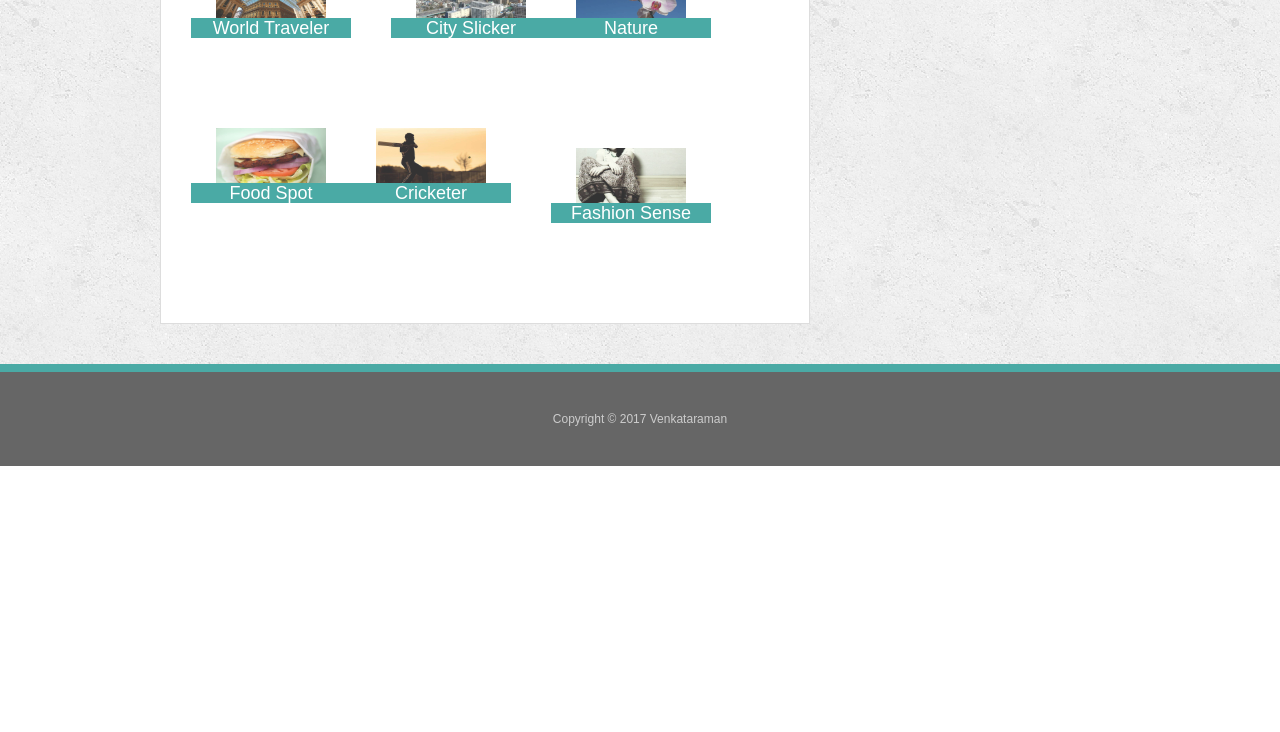
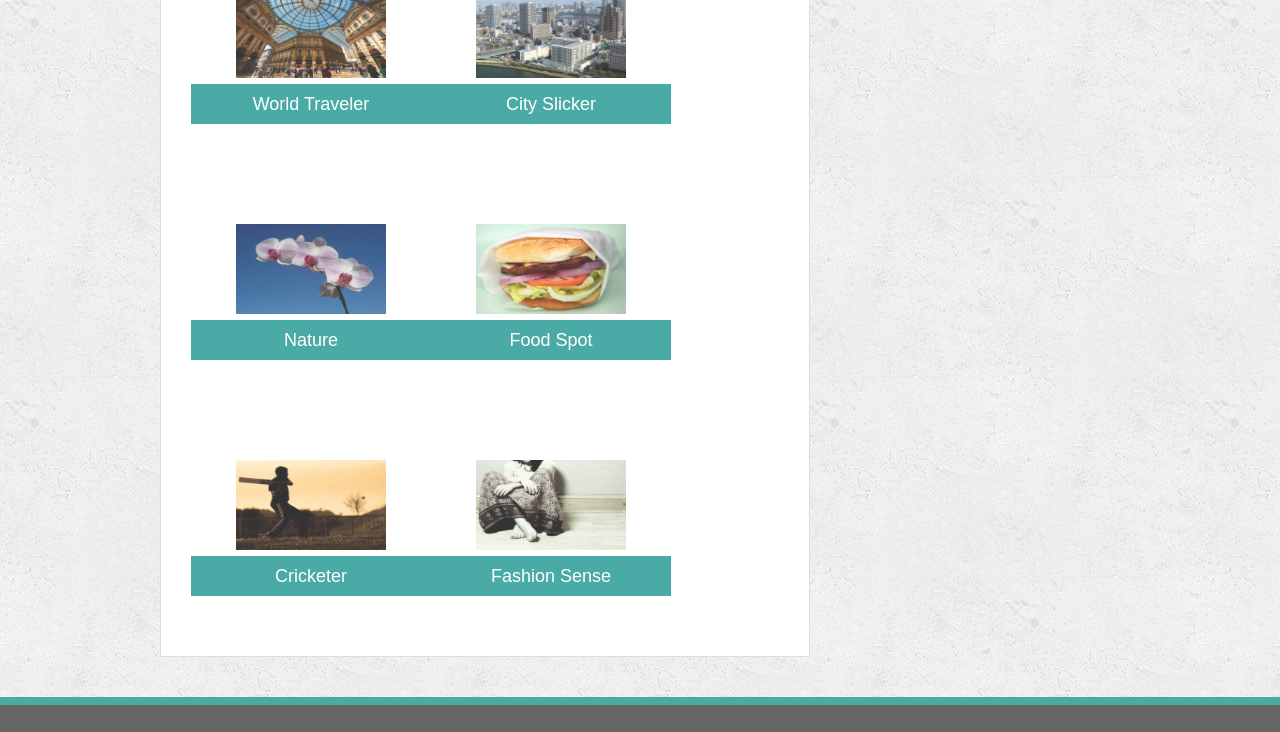
Before and after one commit to venkatvenkataraman/Responsive-Portfolio, a plain HTML site: page portfolio.html in a window 1280 px wide. Shown: the part 335-1067 px from the top of the page. Before the commit the page ends 801 px from the top, so only its background shows below. Drawn offline with Linux system fonts and the light colour scheme.

Commit message:
third version of all site files

```diff
--- a/assets/css/style.css
+++ b/assets/css/style.css
@@ -162,26 +162,28 @@ h3,
   position: relative;
   float: left;
   /* width: 274px; */
-  margin: 20px 0 25px;
+  margin: 25px 0 20px;
   overflow: auto;
 }
 
-.work:nth-child(even) {
+/* .work:nth-child(even) {
   margin-right: 40px;
-}
+} */
 
 .work img {
-  width: 100%;
+  /* width: 100%; */
+  width:240px;
+  height:180px;
+  padding:45px;
   border: 0 none;
   opacity: 0.8;
 }
 
-
 .work h6 {
   position: absolute;
-  bottom: 20px;
+  bottom: 10px;
   width: 100%;
-  padding: 5px;
+  padding: 15px;
   margin-bottom: 0;
   font-weight: 300;
   line-height: 10px;
@@ -190,20 +192,6 @@ h3,
   background: #4aaaa5;
   border-bottom: 0;
 }
-
-/* .work h3 {
-  position: absolute;
-  bottom: 20px;
-  width: 100%;
-  padding: 15px;
-  margin-bottom: 0;
-  font-weight: 300;
-  line-height: 30px;
-  color: #fff;
-  text-align: center;
-  background: #4aaaa5;
-  border-bottom: 0;
-} */
 
 .auth-image {
   float: left;
--- a/portfolio.html
+++ b/portfolio.html
@@ -24,45 +24,42 @@
   <div id="main-container" class="container">
     <section class="main-section">
       <h1>Portfolio</h1>
-
       <div class="work">
           <a href="#" target="_blank"><img src="assets/images/PortfolioImages/WorldTraveler.jpg"
-            alt="WorldTraveler" style="float:left;width:160px;height:120px;padding:25px;">
+            alt="WorldTraveler">
           </a>
           <h6>World Traveler</h6>
       </div>
       <div class="work">
           <a href="#" target="_blank"><img src="assets/images/PortfolioImages/city-q-c-640-480-5.jpg"
-            alt="CitySlicker" style="float:left;width:160px;height:120px;padding:25px;">
+            alt="CitySlicker">
+            <!-- width:160px;height:120px;padding:45px; -->
           </a>
           <h6>City Slicker</h6>
       </div>
       <div class="work">
             <a href="#" target="_blank"><img src="assets/images/PortfolioImages/nature-q-c-640-480-7.jpg"
-              alt="Nature" style="float:left;width:160px;height:120px;padding:25px;">
+              alt="Nature">
             </a>
           <h6>Nature</h6>
       </div>
       <div class="work">
             <a href="#" target="_blank"><img src="assets/images/PortfolioImages/food-q-c-640-480-9.jpg"
-              alt="FoodSpot" style="float:left;width:160px;height:120px;padding:25px;">
+              alt="FoodSpot">
             </a>
           <h6>Food Spot</h6>
       </div>
       <div class="work">
-           <a href="#" target="_blank"><img src="assets/images/PortfolioImages/sports-q-c-640-480-1.jpg"
-                alt="Cricketer" style="float:left;width:160px;height:120px;padding:25px;">
+          <a href="#" target="_blank"><img src="assets/images/PortfolioImages/sports-q-c-640-480-1.jpg"
+                alt="Cricketer">
           </a>
           <h6>Cricketer</h6>
       </div>
-
       <div class="work">
-        <div class="work">
-              <a href="#" target="_blank"><img src="assets/images/PortfolioImages/fashion-q-c-640-480-9.jpg"
-                alt="FashionSense" style="float:left;width:160px;height:120px;padding:25px;">
-              </a>
-              <h6>Fashion Sense</h6>
-        </div>
+          <a href="#" target="_blank"><img src="assets/images/PortfolioImages/fashion-q-c-640-480-9.jpg"
+                alt="FashionSense">
+          </a>
+          <h6>Fashion Sense</h6>
       </div>
     </section>
 
```
Also changed, not shown: index.html (+5 -3 lines).
